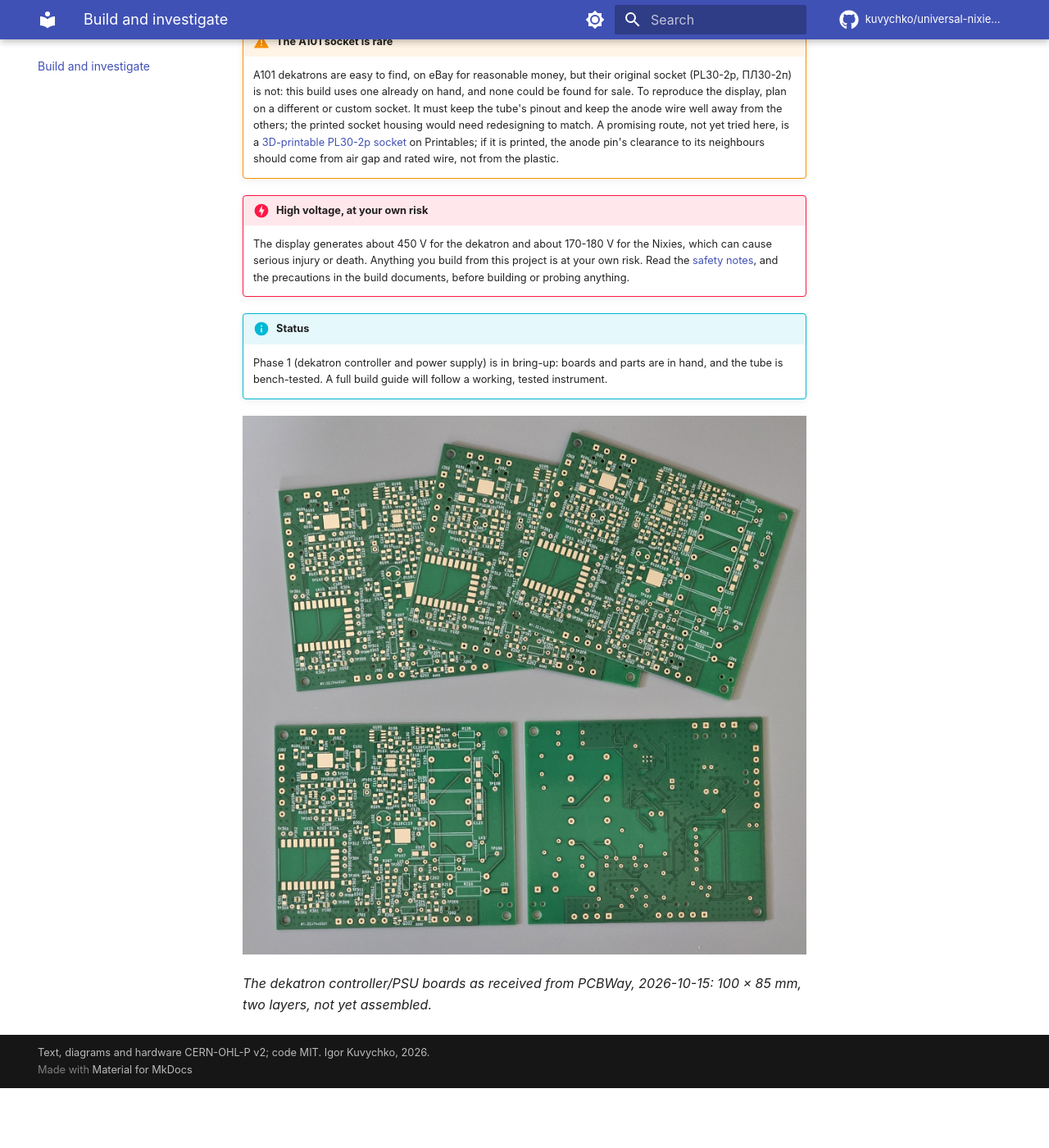
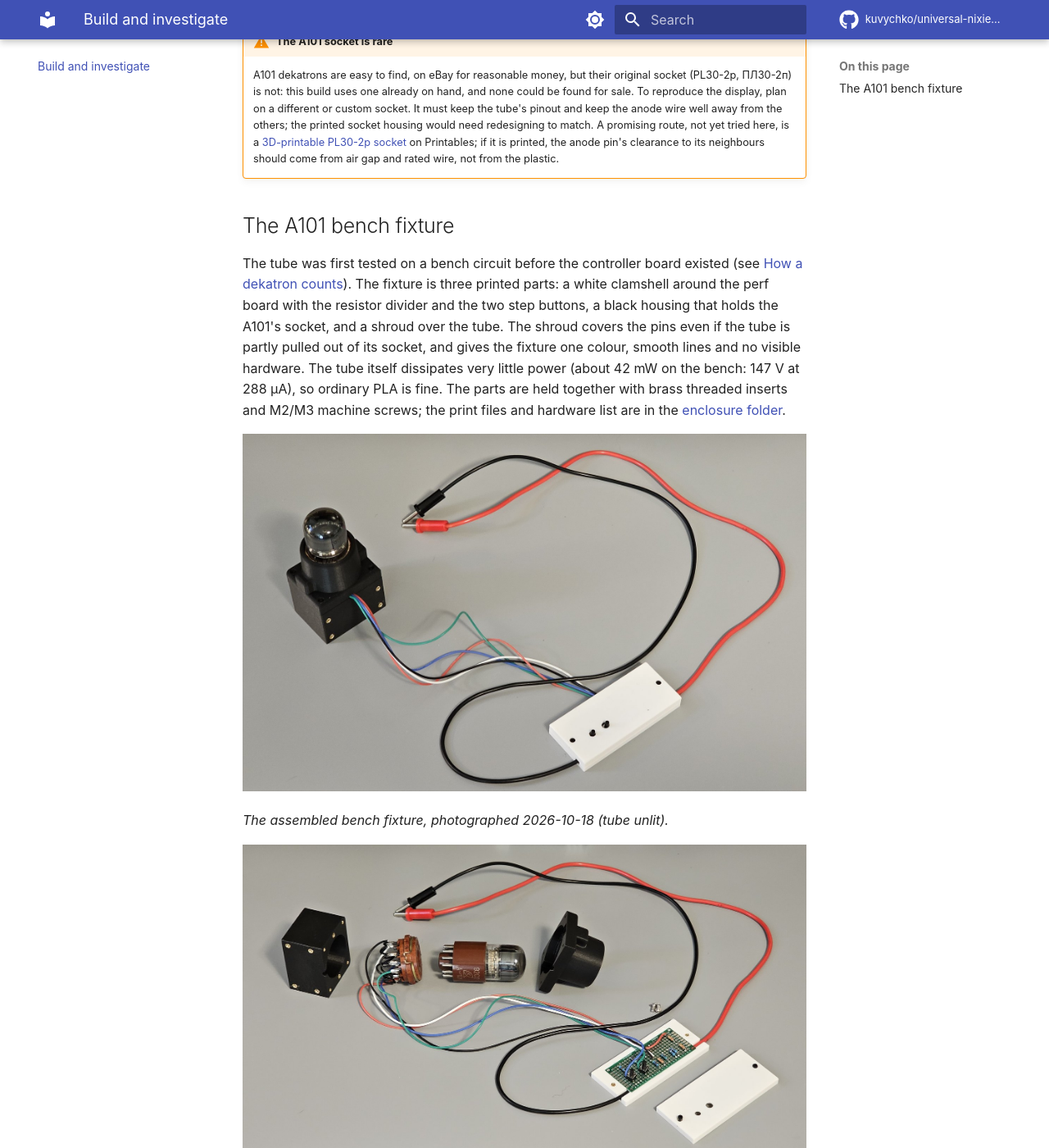
Before and after one commit to kuvychko/universal-nixie-display, an MkDocs documentation site: the page built from website/build.md, in a window 1280 px wide and 1400 px high, scrolled down 618 px. Shown: the whole window at 82% size. Built offline with MkDocs 1.6.1 and Material for MkDocs 9.7.7, drawn with Linux system fonts in a browser that asks for light colours; comment, search, counter and statistics services are not loaded; before the commit the page ends 1945 px from its top, so only the background shows below that; some of the changed text lies outside the part shown.

Commit message:
A101 bench fixture: photos, hardware list and shroud rationale
Three photos of the bench fixture (assembled, exploded, shroud off), resized
to 1600 px with EXIF stripped. enclosure/README.md gets the full insert and
screw table for the socket housing and shroud, the assembly order, why the
shroud exists and why PLA is fine (~42 mW at the tube on the bench). The
photos also go in docs/bringup.md and on the site's build and dekatron pages.

Co-Authored-By: Claude Opus 5.5 <noreply@anthropic.com>

```diff
--- a/website/build.md
+++ b/website/build.md
@@ -21,6 +21,31 @@ in the [project repository](https://github.com/kuvychko/universal-nixie-display)
     [3D-printable PL30-2p socket](https://www.printables.com/model/1337925-dekatron-nixie-tube-socket-pl30-2p-for-a-101-a-102) on Printables; if it is printed, the anode pin's
     clearance to its neighbours should come from air gap and rated wire, not from the plastic.
 
+## The A101 bench fixture
+
+The tube was first tested on a bench circuit before the controller board existed (see
+[How a dekatron counts](how-it-works/dekatron.md#the-circuit-on-the-bench)). The fixture is three
+printed parts: a white clamshell around the perf board with the resistor divider and the two
+step buttons, a black housing that holds the A101's socket, and a shroud over the tube. The shroud
+covers the pins even if the tube is partly pulled out of its socket, and gives the fixture one
+colour, smooth lines and no visible hardware. The tube itself dissipates very little power (about
+42 mW on the bench: 147 V at 288 µA), so ordinary PLA is fine. The parts are held together with
+brass threaded inserts and M2/M3 machine screws; the print files and hardware list are in the
+[enclosure folder](https://github.com/kuvychko/universal-nixie-display/tree/main/enclosure#dekatron-bench-test-a101-bench-test-fixture).
+
+![The assembled A101 bench fixture: the tube in its black socket housing and shroud, wired to the white clamshell with two pushbuttons on top, and the red and black HV leads](assets/dekatron-bench-test.jpg)
+
+*The assembled bench fixture, photographed 2026-10-18 (tube unlit).*
+
+![The fixture taken apart: socket housing with its brass inserts, the PL30-2p socket with its wiring, the A101 tube, the shroud, and the opened clamshell showing the perf board with its resistors and pushbuttons](assets/dekatron-bench-test-exploded.jpg)
+
+*Taken apart, left to right: socket housing, PL30-2p socket, A101, shroud, and the clamshell
+opened to show the perf board.*
+
+![The tube seated in its socket on the housing, the socket's metal bracket held by two screws, with the shroud set beside it](assets/dekatron-bench-test-no-shroud.jpg)
+
+*Shroud off: the socket's bracket is screwed to the housing, and the shroud fits over the tube.*
+
 !!! danger "High voltage, at your own risk"
     The display generates about 450 V for the dekatron and about 170-180 V for the Nixies, which
     can cause serious injury or death. Anything you build from this project is at your own risk.
```
Also changed, not shown: docs/bringup.md (+2 -0 lines), enclosure/README.md (+25 -2 lines), website/how-it-works/dekatron.md (+6 -0 lines), website/assets/dekatron-bench-test-exploded.jpg (added), website/assets/dekatron-bench-test-no-shroud.jpg (added), website/assets/dekatron-bench-test.jpg (added).
